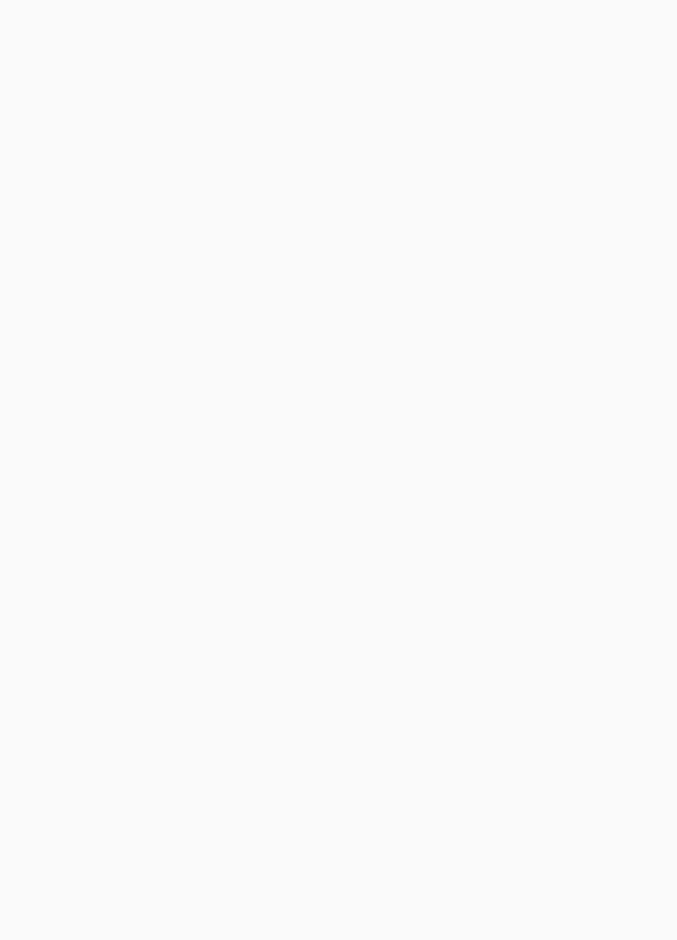
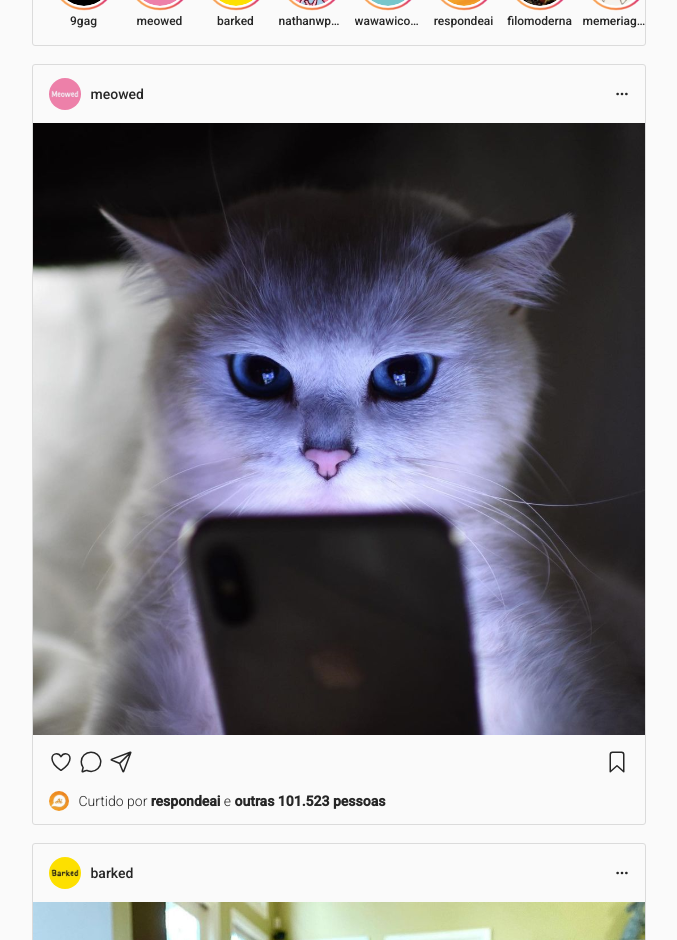
Before and after one commit to yagoluisr/projeto7-instagramreact, a JavaScript app: page / in a window 1280 px wide. Shown: the part 160-1100 px from the top of the page, without its empty margins (141-818 px from the left). Before the commit the page ends 800 px from the top, so only its background shows below. Built offline with nearby package versions, Linux system fonts and the light colour scheme.

Commit message:
Stories: Componetização concluída

```diff
--- /dev/null
+++ b/src/components/Corpo.js
@@ -0,0 +1,16 @@
+import Posts from "./Posts";
+import Stories from "./Stories";
+
+
+
+
+function Corpo(){
+    return (
+        <div class="esquerda">
+            <Stories />
+            <Posts />
+      </div>
+    );
+}
+
+export default Corpo;
--- a/src/components/Navbar.js
+++ b/src/components/Navbar.js
@@ -1,11 +1,18 @@
 import Container from "./Container";
+import Corpo from "./Corpo";
+
 
 function Navbar() {
     return (
-        <div class="navbar">
-            <Container/>
+        <div>
+            <div class="navbar">
+                <Container/>
+            </div>
+            <div class="corpo">
+                <Corpo/>
+            </div>
         </div>
-    )
+    );
 }
 
 export default Navbar;
--- /dev/null
+++ b/src/components/Posts.js
@@ -0,0 +1,85 @@
+function Posts(){
+    const posts = [
+        {}
+    ]
+
+
+
+    return(
+        <div class="posts">
+                <div class="post">
+                    <div class="topo">
+                        <div class="usuario">
+                            <img src="assets/img/meowed.svg" />
+                            meowed
+                        </div>
+                        <div class="acoes">
+                            <ion-icon name="ellipsis-horizontal"></ion-icon>
+                        </div>
+                    </div>
+
+                    <div class="conteudo">
+                        <img src="assets/img/gato-telefone.svg" />
+                    </div>
+
+                    <div class="fundo">
+                        <div class="acoes">
+                            <div>
+                            <ion-icon name="heart-outline"></ion-icon>
+                            <ion-icon name="chatbubble-outline"></ion-icon>
+                            <ion-icon name="paper-plane-outline"></ion-icon>
+                            </div>
+                            <div>
+                            <ion-icon name="bookmark-outline"></ion-icon>
+                            </div>
+                        </div>
+
+                    <div class="curtidas">
+                        <img src="assets/img/respondeai.svg" />
+                        <div class="texto">
+                        Curtido por <strong>respondeai</strong> e <strong>outras 101.523 pessoas</strong>
+                        </div>
+                    </div>
+                    </div>
+                </div>
+
+            <div class="post">
+                <div class="topo">
+                <div class="usuario">
+                    <img src="assets/img/barked.svg" />
+                    barked
+                </div>
+                <div class="acoes">
+                    <ion-icon name="ellipsis-horizontal"></ion-icon>
+                </div>
+                </div>
+
+                <div class="conteudo">
+                <img src="assets/img/dog.svg" />
+                </div>
+
+                <div class="fundo">
+                <div class="acoes">
+                    <div>
+                    <ion-icon name="heart-outline"></ion-icon>
+                    <ion-icon name="chatbubble-outline"></ion-icon>
+                    <ion-icon name="paper-plane-outline"></ion-icon>
+                    </div>
+                    <div>
+                    <ion-icon name="bookmark-outline"></ion-icon>
+                    </div>
+                </div>
+
+                <div class="curtidas">
+                    <img src="assets/img/adorable_animals.svg" />
+                    <div class="texto">
+                    Curtido por <strong>adorable_animals</strong> e <strong>outras 99.159 pessoas</strong>
+                    </div>
+                </div>
+                </div>
+            </div>
+            </div>
+    );
+}
+
+export default Posts;
--- /dev/null
+++ b/src/components/Setinha.js
@@ -0,0 +1,9 @@
+function Setinha (){
+    return(
+        <div class="setinha">
+            <ion-icon name="chevron-forward-circle"></ion-icon>
+        </div>
+    );
+}
+
+export default Setinha;
--- /dev/null
+++ b/src/components/Stories.js
@@ -0,0 +1,36 @@
+import Setinha from "./Setinha";
+
+
+function Stories (){
+    const storiesArray = [
+        {title: "9gag", img: "assets/img/9gag.svg"},
+        {title: "meowed", img: "assets/img/meowed.svg"},
+        {title: "barked", img: "assets/img/barked.svg"},
+        {title: "nathanwpylestrangeplanet", img: "assets/img/nathanwpylestrangeplanet.svg"},
+        {title: "wawawicomics", img: "assets/img/wawawicomics.svg"},
+        {title: "respondeai", img: "assets/img/respondeai.svg"},
+        {title: "filomoderna", img: "assets/img/filomoderna.svg"},
+        {title: "memeriagourmet", img: "assets/img/memeriagourmet.svg"}
+    ];
+
+    return (
+        <div class="stories">
+
+            {storiesArray.map(objeto => (
+                <div class="story">
+                    <div class="imagem">
+                        <img src={objeto.img} />
+                    </div>
+                    <div class="usuario">
+                        {objeto.title}
+                    </div>
+            </div>
+            ))}
+
+        <Setinha />
+
+    </div>
+    );
+}
+
+export default Stories;
```
Also changed, not shown: public/index.html (+1 -78 lines).
